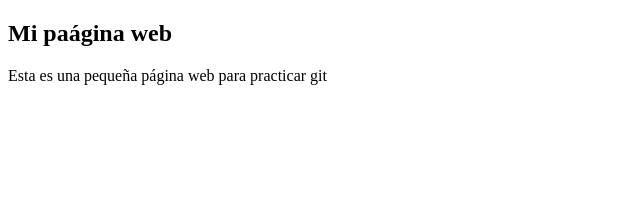
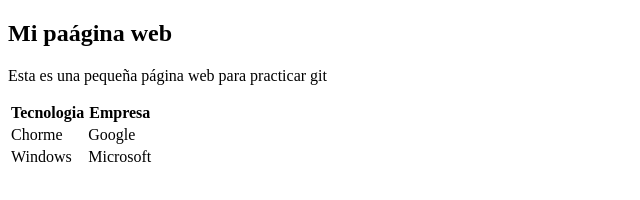
Before and after one commit to iago1997/pruebagit, a plain HTML site: page index.html in a window 1280 px wide. Shown: the whole page, without its empty margins (0-640 px from the left). Drawn offline with Linux system fonts and the light colour scheme.

Commit message:
Añadí una tabla

```diff
--- a/index.html
+++ b/index.html
@@ -9,6 +9,18 @@
 <body>
     <h2>Mi paágina web</h2>
     <p>Esta es una pequeña página web para practicar git</p>
+    <table>
+        <tr>
+            <th>Tecnologia</th>
+            <th>Empresa</th>
+        </tr>
+        <tr>
+            <td>Chorme</td>
+            <td>Google</td>
+        </tr>
+            <td>Windows</td>
+            <td>Microsoft</td>
+    </table>
 
 </body>
 </html>
```
